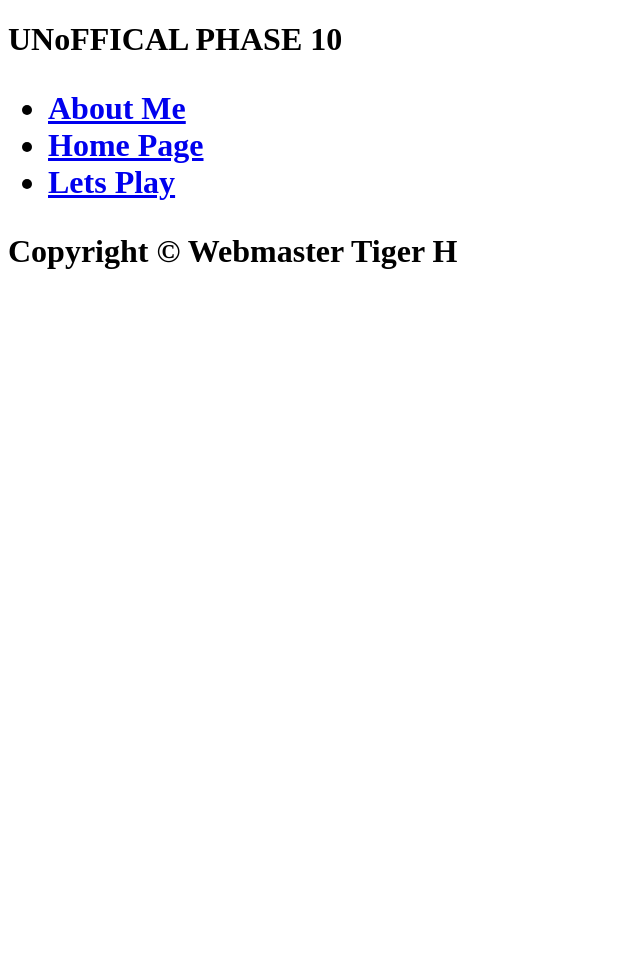
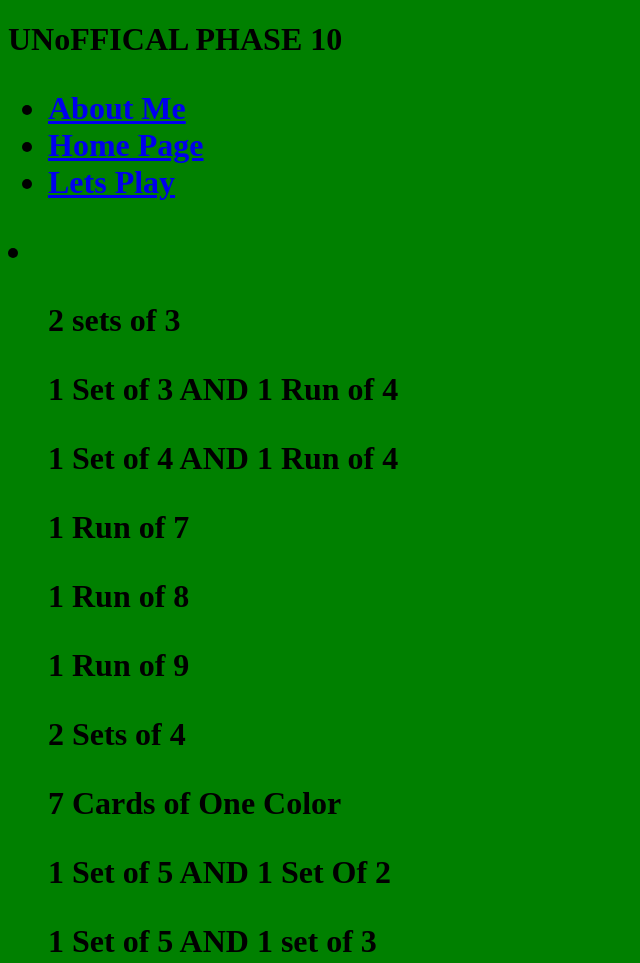
Before and after one commit to Playingtygre/phase-10-game, a plain HTML site: page how_to.html in a window 1280 px wide. Shown: the top 963 px of the page, without its empty margins (0-640 px from the left). Before the commit the page ends 800 px from the top, so only its background shows below. Drawn offline with nearby package versions, Linux system fonts and the light colour scheme.

Commit message:
added animation libary

```diff
--- a/how_to.html
+++ b/how_to.html
@@ -2,7 +2,9 @@
 <html>
   <head>
     <meta charset="utf-8">
-    <link rel="stylesheet" href="style.css">
+    <link rel="stylesheet" href="style0.css">
+    <link rel="stylesheet"
+  href="https://cdnjs.cloudflare.com/ajax/libs/animate.css/3.5.2/animate.min.css">
     <title> How To Play Phase 10 </title>
     <h1> UNoFFICAL PHASE 10<h1>
   </head>
@@ -13,9 +15,22 @@
     <li><a href="score.html">Lets Play</a></li>
   </ul></nav>
   <section>
-
+<p>
+  <li>
+    <ol> 2 sets of 3 </ol>
+    <ol>1 Set of 3 AND 1 Run of 4 </ol>
+    <ol>1 Set of 4 AND 1 Run of 4 </ol>
+    <ol>1 Run of 7 </ol>
+    <ol>1 Run of 8 </ol>
+    <ol>1 Run of 9 </ol>
+    <ol>2 Sets of 4 </ol>
+    <ol> 7 Cards of One Color </ol>
+    <ol> 1 Set of 5 AND 1 Set Of 2 </ol>
+    <ol>1 Set of 5  AND 1 set of 3 </ol>
+  </li>
+</p>
   </section>
-
+<img src="images/card1.png" class=" picture animated shake"  alt="card1">
 <footer>Copyright &copy;  Webmaster Tiger H </footer>
   </body>
 </html>
--- /dev/null
+++ b/style0.css
@@ -0,0 +1,8 @@
+
+body{
+  background-color: green;
+}
+
+img {
+
+}
```
Also changed, not shown: score.html (+1 -1 lines), images/card1.png (added).
